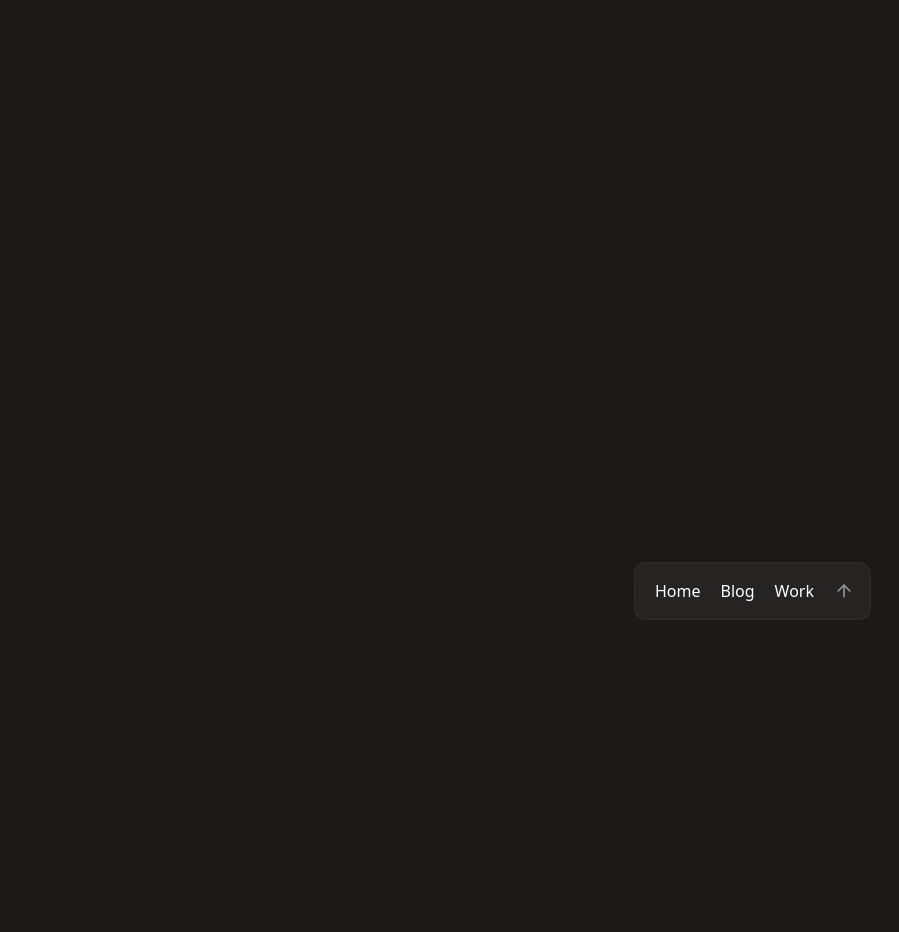
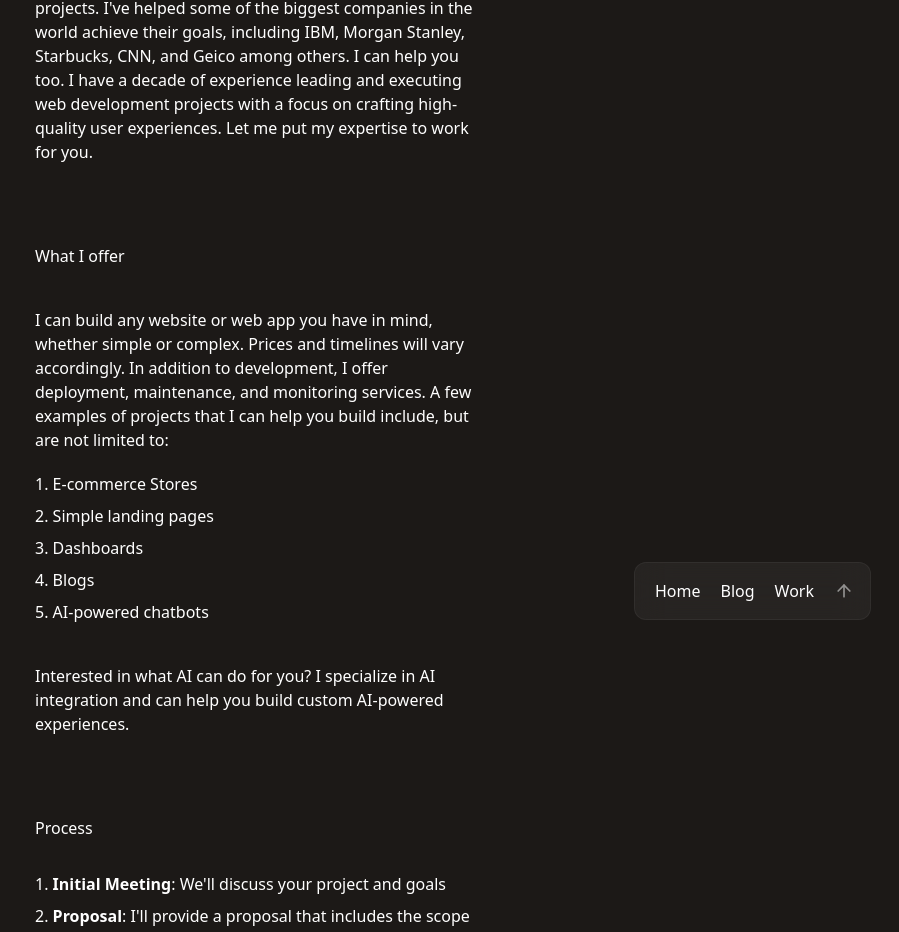
Before and after one commit to joellz/joelrivera.dev, a SvelteKit app: page /consulting in a window 1280 px wide. Before the commit this address had no page. Shown: the part 148-1080 px from the top of the page, without its empty margins (381-1280 px from the left). Before the commit the page ends 800 px from the top, so only its background shows below. Built offline with nearby package versions, Linux system fonts and the light colour scheme.

Commit message:
feat: new consulting page

```diff
--- /dev/null
+++ b/src/routes/consulting/+page.svelte
@@ -0,0 +1,104 @@
+<svelte:head>
+  <title>Joel Rivera — Consulting</title>
+
+  <meta
+    name="description"
+    content="I offer expert web development consulting services with over a decade of experience.
+      Specializing in crafting high-quality user experiences, and AI integration."
+  />
+
+  <meta name="og:title" content="Joel Rivera — Consulting" />
+
+  <meta name="og:image" content="/og-banner.jpg" />
+  <meta property="og:image:type" content="image/jpeg" />
+  <meta property="og:image:width" content="1200" />
+  <meta property="og:image:height" content="630" />
+
+  <meta
+    name="og:description"
+    content={`
+      I offer expert web development consulting services with over a decade of experience.
+      Specializing in crafting high-quality user experiences, and AI integration.
+    `}
+  />
+</svelte:head>
+
+<main class="antialiased mb-20 lg:mb-10">
+  <h1 class="flex flex-col">Consulting</h1>
+
+  <p class="w-full mt-10 text-current">
+    I'm now offering consulting services for web development projects. I've helped some of the
+    biggest companies in the world achieve their goals, including IBM, Morgan Stanley, Starbucks,
+    CNN, and Geico among others. I can help you too. I have a decade of experience leading and
+    executing web development projects with a focus on crafting high-quality user experiences. Let
+    me put my expertise to work for you.
+  </p>
+
+  <section class="my-20">
+    <h2 class="mb-8">What I offer</h2>
+
+    <p class="w-full mt-10 text-current">
+      I can build any website or web app you have in mind, whether simple or complex. Prices and
+      timelines will vary accordingly. In addition to development, I offer deployment, maintenance,
+      and monitoring services. A few examples of projects that I can help you build include, but are
+      not limited to:
+    </p>
+
+    <ol class="mt-5">
+      <li class="mb-2">1. E-commerce Stores</li>
+      <li class="mb-2">2. Simple landing pages</li>
+      <li class="mb-2">3. Dashboards</li>
+      <li class="mb-2">4. Blogs</li>
+      <li class="mb-2">5. AI-powered chatbots</li>
+    </ol>
+
+    <p class="w-full mt-10 text-current">
+      Interested in what AI can do for you? I specialize in AI integration and can help you build
+      custom AI-powered experiences.
+    </p>
+  </section>
+
+  <section class="mt-20">
+    <h2 class="mb-8">Process</h2>
+
+    <ol>
+      <li class="mb-2">
+        1. <strong>Initial Meeting</strong>: We'll discuss your project and goals
+      </li>
+
+      <li class="mb-2">
+        2. <strong>Proposal</strong>: I'll provide a proposal that includes the scope of work,
+        timeline, and cost.
+      </li>
+      <li class="mb-2">
+        3. <strong>Approval and Deposit</strong>: Upon approval and a 50% deposit, I'll start
+        working on your project.
+      </li>
+      <li class="mb-2">
+        4. <strong>Progress Updates</strong>: I'll keep you updated on the progress to ensure you're
+        happy with the results.
+      </li>
+      <li>
+        5. <strong>Completion</strong>: Once the project is complete, you'll pay the remaining 50%.
+        I'll provide the final product and any additional support you may need.
+      </li>
+    </ol>
+  </section>
+
+  <section class="mt-20">
+    <h2 class="mb-8">Pricing</h2>
+
+    <p class="w-full mt-10 text-current">
+      Prices will vary depending on the complexity of the project. I'll provide a detailed proposal
+      that includes the scope of work, timeline, and cost. I'm happy to work with you to find a
+      solution that fits your budget. I offer fixed pricing, so no surprises.
+    </p>
+  </section>
+
+  <a
+    href="mailto:joelriveradev@gmail.com?subject=Consulting Inquiry&body=Hi Joel, I'm interested in your consulting services. Let's chat!"
+    class="inline-block bg-white/10 rounded-lg mt-14 py-2 px-4 pb-2.5 hover:bg-white/30 transition-all"
+  >
+    Let's Chat
+  </a>
+</main>
--- a/src/routes/work/+page.svelte
+++ b/src/routes/work/+page.svelte
@@ -1,5 +1,6 @@
 <script lang="ts">
   export let data
+  import { ArrowRight } from 'lucide-svelte'
 </script>
 
 <svelte:head>
@@ -49,16 +50,41 @@
     </p>
   </section>
 
+  <section
+    class="my-20 relative after:border after:border-stone-50/5 after:absolute after:w-full after:top-1 after:left-0 after:scale-x-110 after:bg-stone-50/5 after:-z-10 after:scale-y-125 after:h-full after:rounded-xl after:p-5 after:block"
+  >
+    <h2 class="mb-8">Consulting</h2>
+
+    <p class="opacity-50">
+      I'm available for freelance work. If you have a project you have in mind, let's talk about it.
+      Fixed project costs, no surprises.
+    </p>
+
+    <a
+      href="/consulting"
+      class="inline-block bg-white/10 rounded-lg mt-5 py-2 px-4 pb-2.5 hover:bg-white/30 transition-all"
+    >
+      Learn More <ArrowRight class="inline-block ml-1" size={16} />
+    </a>
+  </section>
+
   <section>
     <h2 class="mb-8">Experience</h2>
 
     <ul>
       {#each data.employers as { id, duration, name, role, description } (id)}
         <li class="mb-8 last:mb-0">
-          <h2>{name}, {role}, {duration}</h2>
+          <h2>{name}, {role}</h2>
           <p class="opacity-50">{description}</p>
         </li>
       {/each}
     </ul>
+
+    <a
+      href="/resume.pdf"
+      class="inline-block bg-white/10 rounded-lg mt-10 py-2 px-4 pb-2.5 hover:bg-white/30 transition-all"
+    >
+      View Resume
+    </a>
   </section>
 </main>
```
